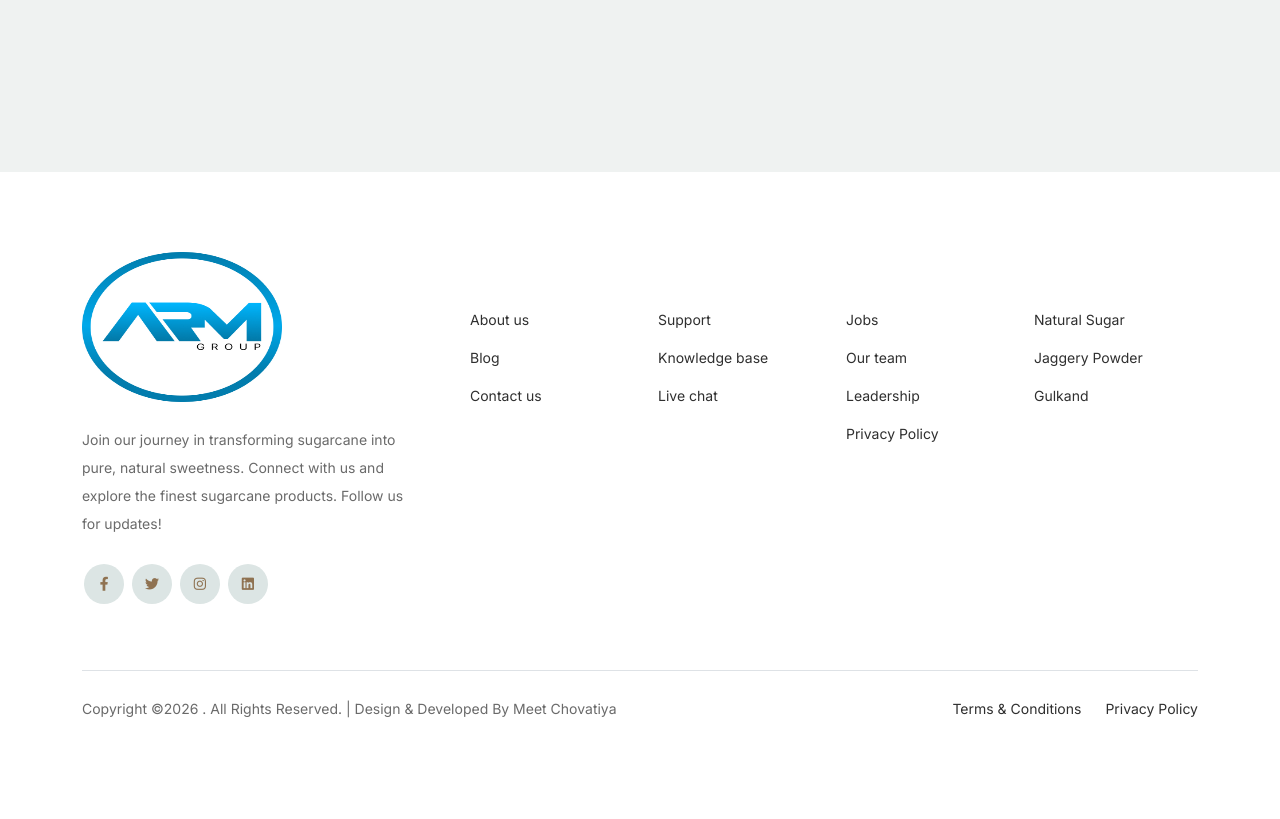
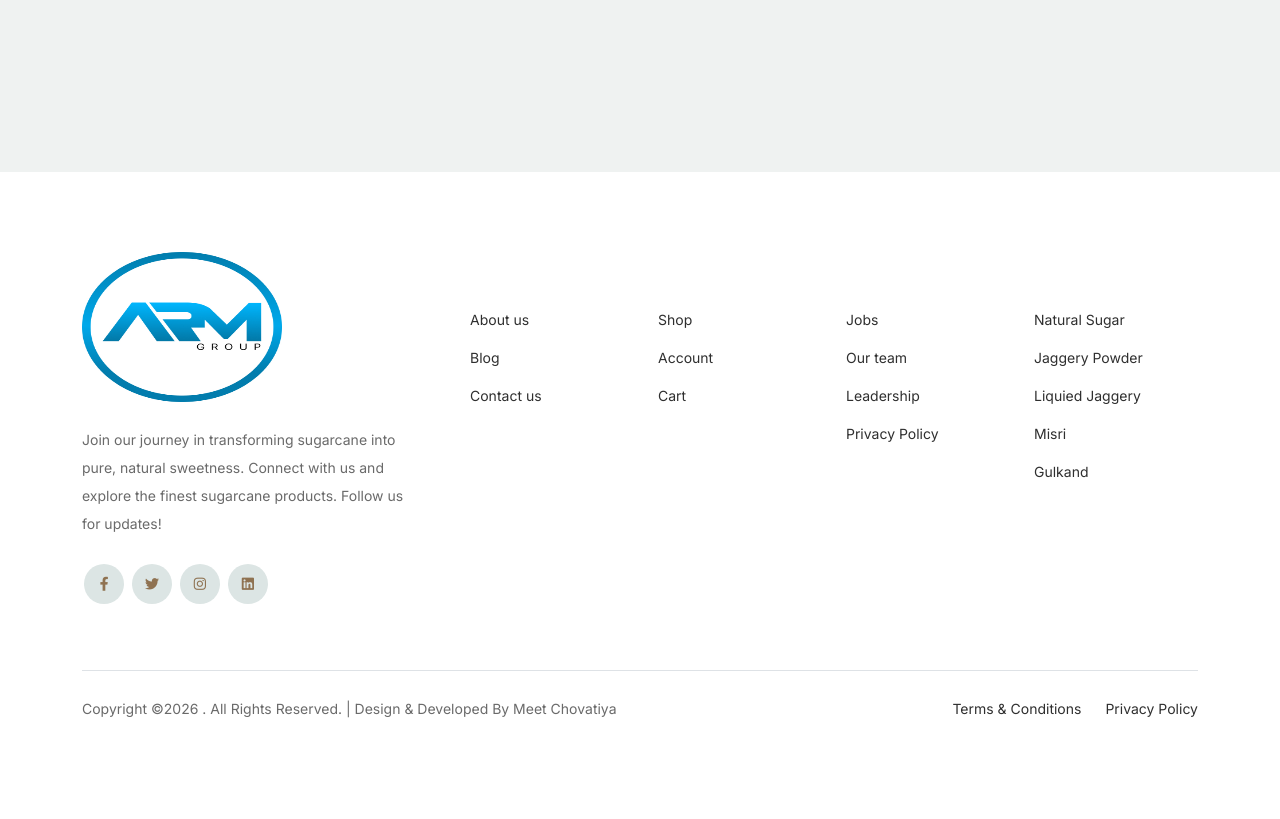
Before and after one commit to meetchovatiya27/canecrush, a Django app: page /blog/ in a window 1280 px wide. Shown: the part 1701-2520 px from the top of the page. Run offline with Django 4.2, Linux system fonts and the light colour scheme; some libraries are stand-ins or nearby versions.

Commit message:
Update Footer

```diff
--- a/cane_crush/templates/base_main.html
+++ b/cane_crush/templates/base_main.html
@@ -132,9 +132,9 @@
 
                     <div class="col-6 col-sm-6 col-md-3">
                         <ul class="list-unstyled">
-                            <li><a href="#">Support</a></li>
-                            <li><a href="#">Knowledge base</a></li>
-                            <li><a href="#">Live chat</a></li>
+                            <li><a href="{% url 'products'%}">Shop</a></li>
+                            <li><a href="{% url 'profile'%}">Account</a></li>
+                            <li><a href="{% url 'cart'%}">Cart</a></li>
                         </ul>
                     </div>
 
@@ -151,6 +151,8 @@
                         <ul class="list-unstyled">
                             <li><a href="{% url 'products'%}">Natural Sugar</a></li>
                             <li><a href="{% url 'products'%}">Jaggery Powder</a></li>
+                            <li><a href="{% url 'products'%}">Liquied Jaggery</a></li>
+                            <li><a href="{% url 'products'%}">Misri</a></li>
                             <li><a href="{% url 'products'%}">Gulkand</a></li>
                         </ul>
                     </div>
```
